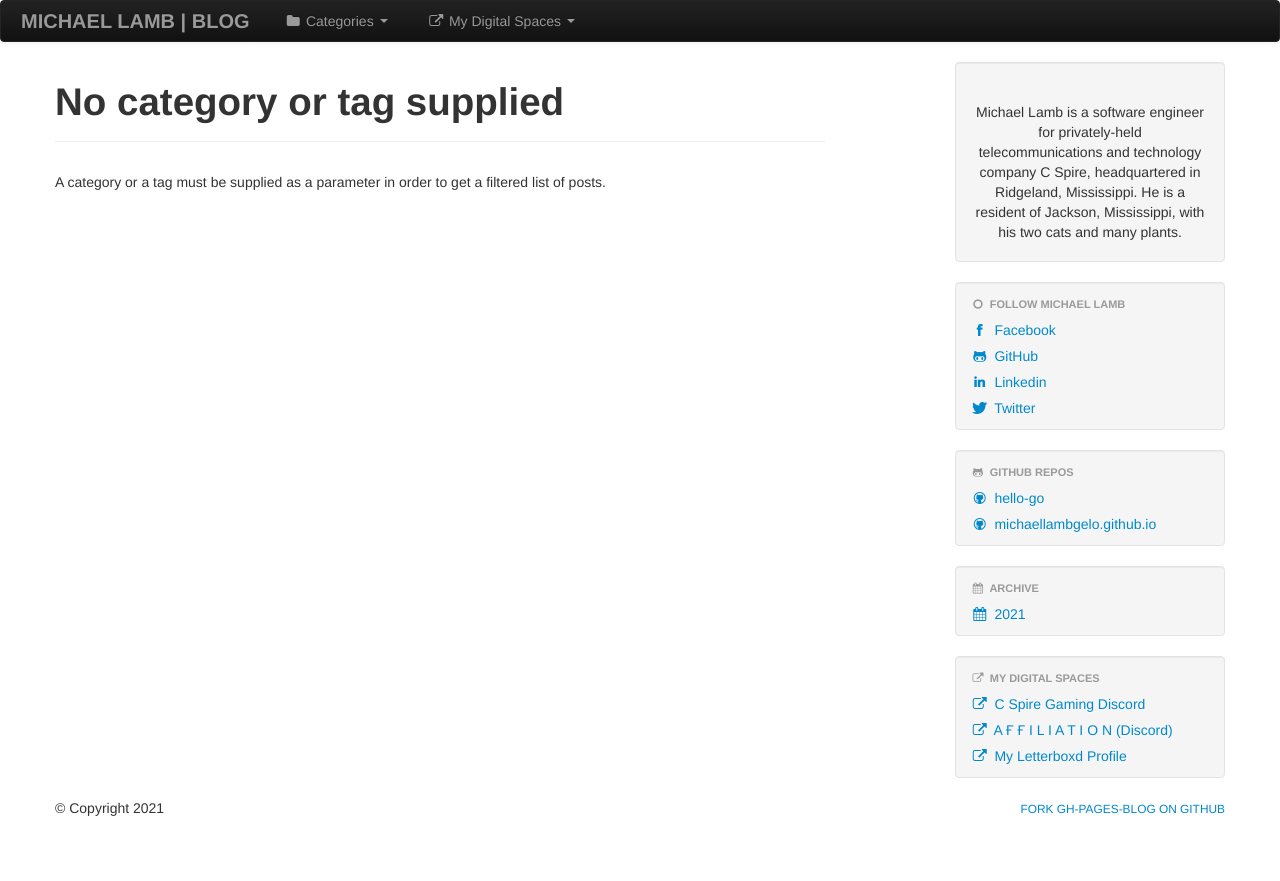
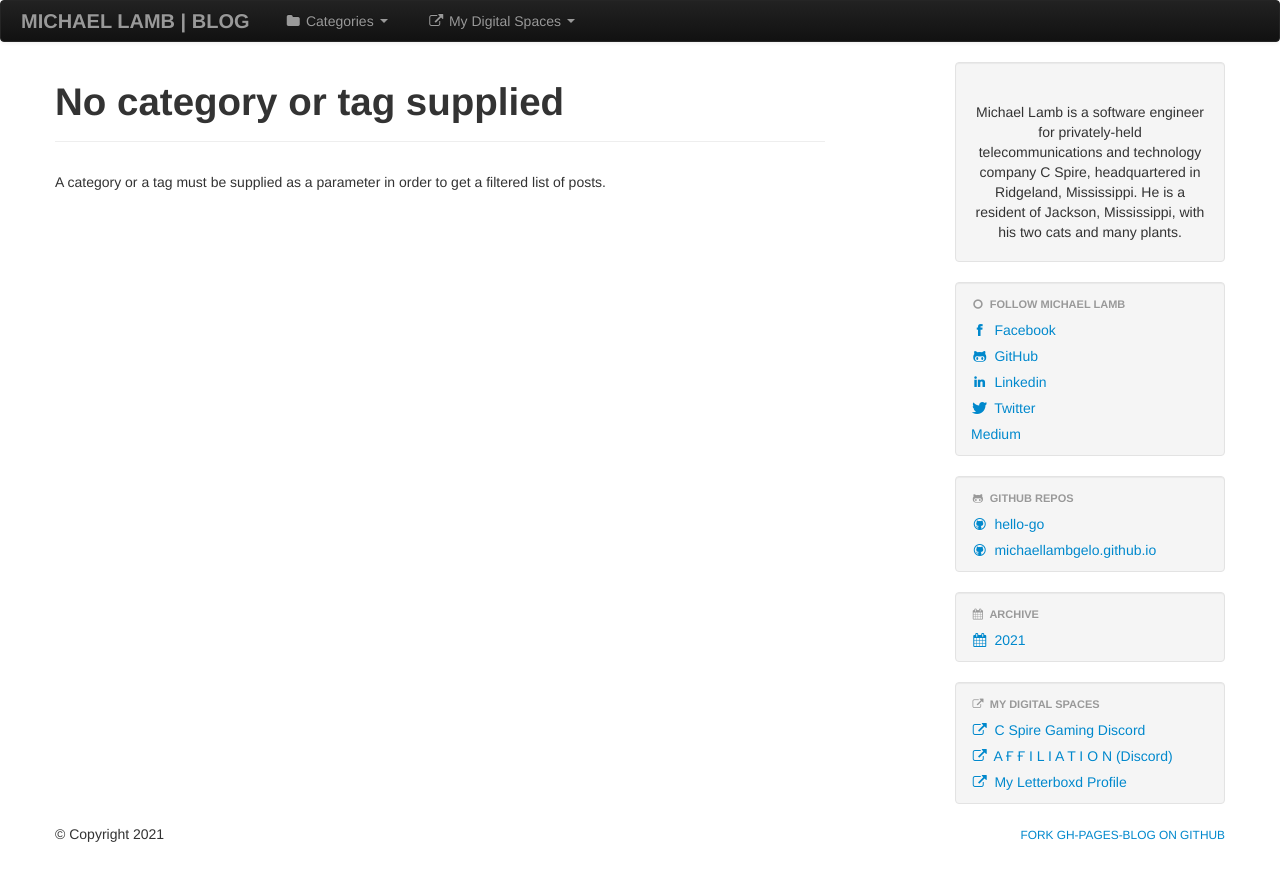
Before and after one commit to michaellambgelo/michaellambgelo.github.io, a Jekyll site: the page built from filter.html, in a window 1280 px wide. Shown: the top 881 px of the page. Built offline with Jekyll 4.4.1, drawn with Linux system fonts in a browser that asks for light colours.

Commit message:
update config

```diff
--- a/_config.yml
+++ b/_config.yml
@@ -306,6 +306,11 @@ social_links :
       name : Twitter
       font_awesome_icon : icon-twitter
       url : https://twitter.com/themichaellamb
+    - link :
+      enabled : true
+      name : Medium
+      font_awesome_icon : fa-medium
+      url : https://medium.com/@themichaellamb
 
 
 # These are a list of GitHub projects that the blog owner would like to
```
